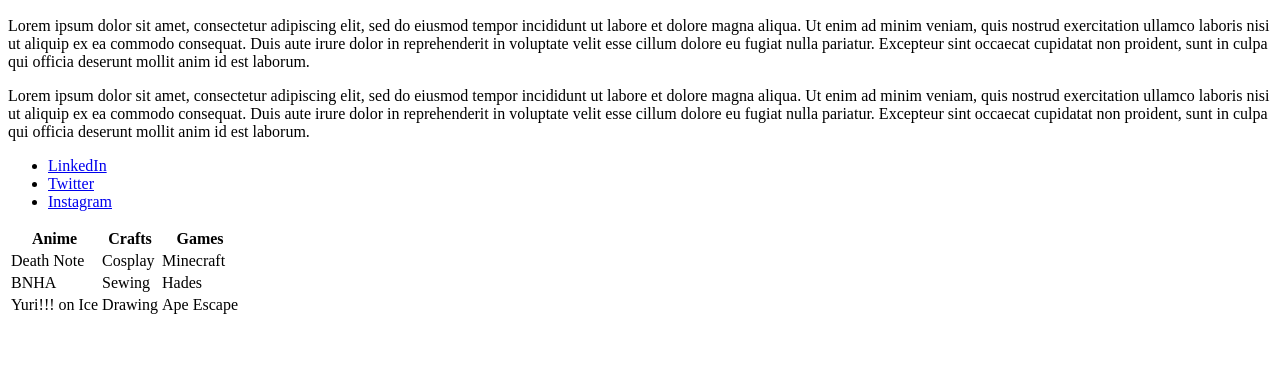
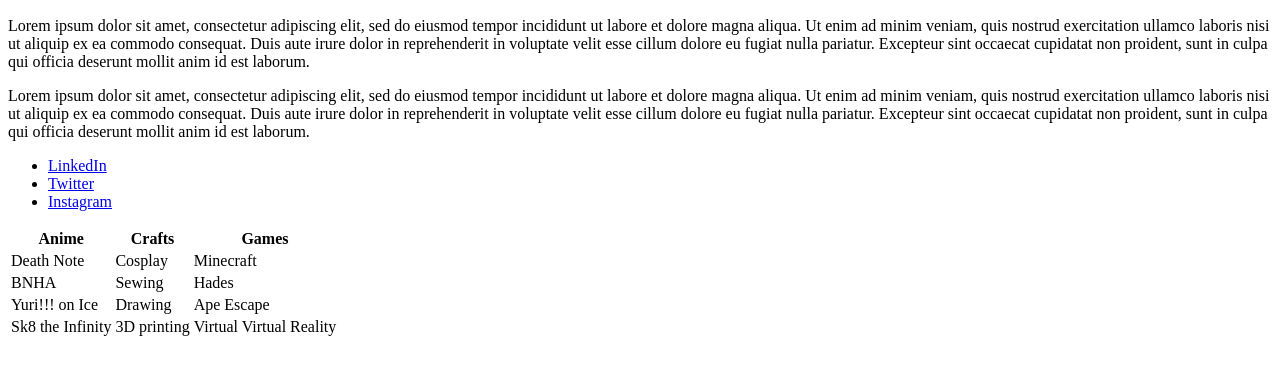
Before and after one commit to katsnowstorm913/katsnowstorm.github.io, a plain HTML site: page index.html in a window 1280 px wide. Shown: the part 383-758 px from the top of the page. Drawn offline with Linux system fonts and the light colour scheme.

Commit message:
Update index.html
added table row

```diff
--- a/index.html
+++ b/index.html
@@ -46,6 +46,11 @@
       <td>Drawing</td>
       <td>Ape Escape</td>
     </tr>
+    <tr>
+      <td>Sk8 the Infinity</td>
+      <td>3D printing</td>
+      <td>Virtual Virtual Reality</td>
+    </tr>
   </table>
 
 </body>
```
